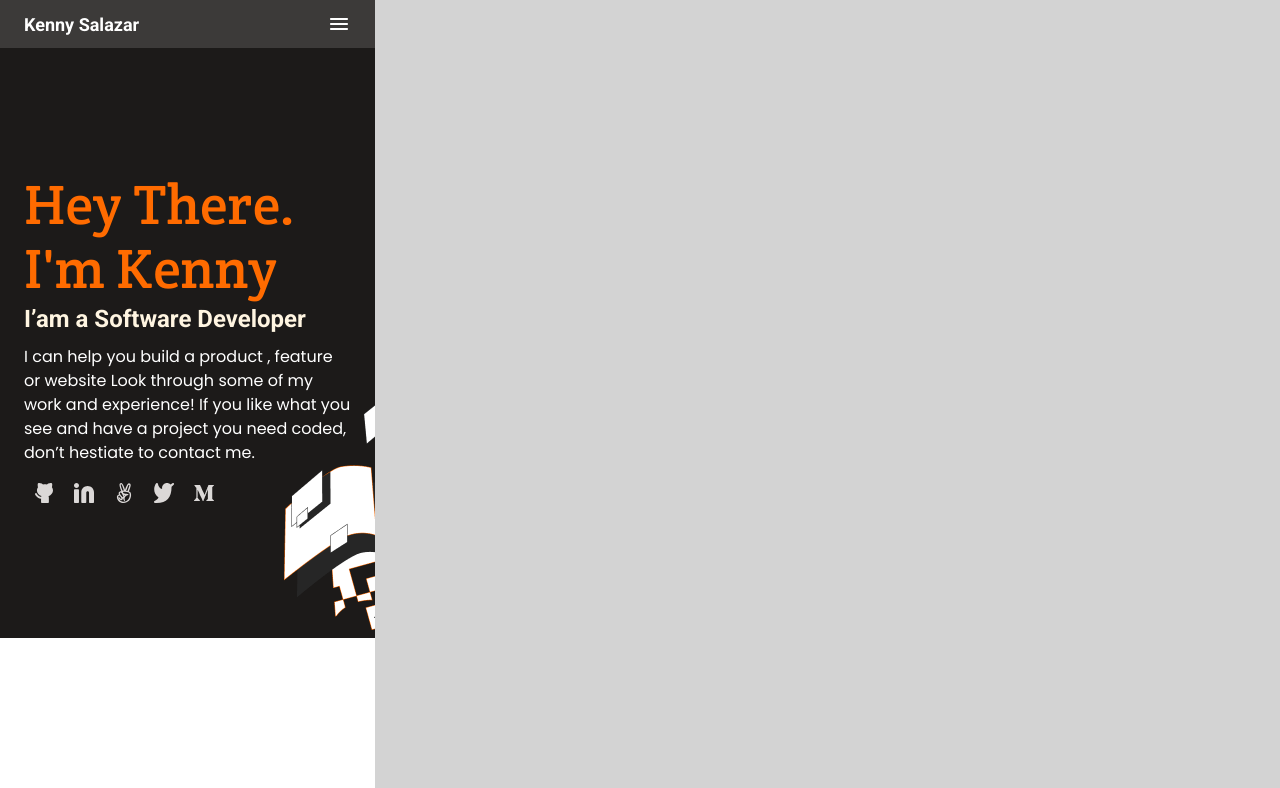
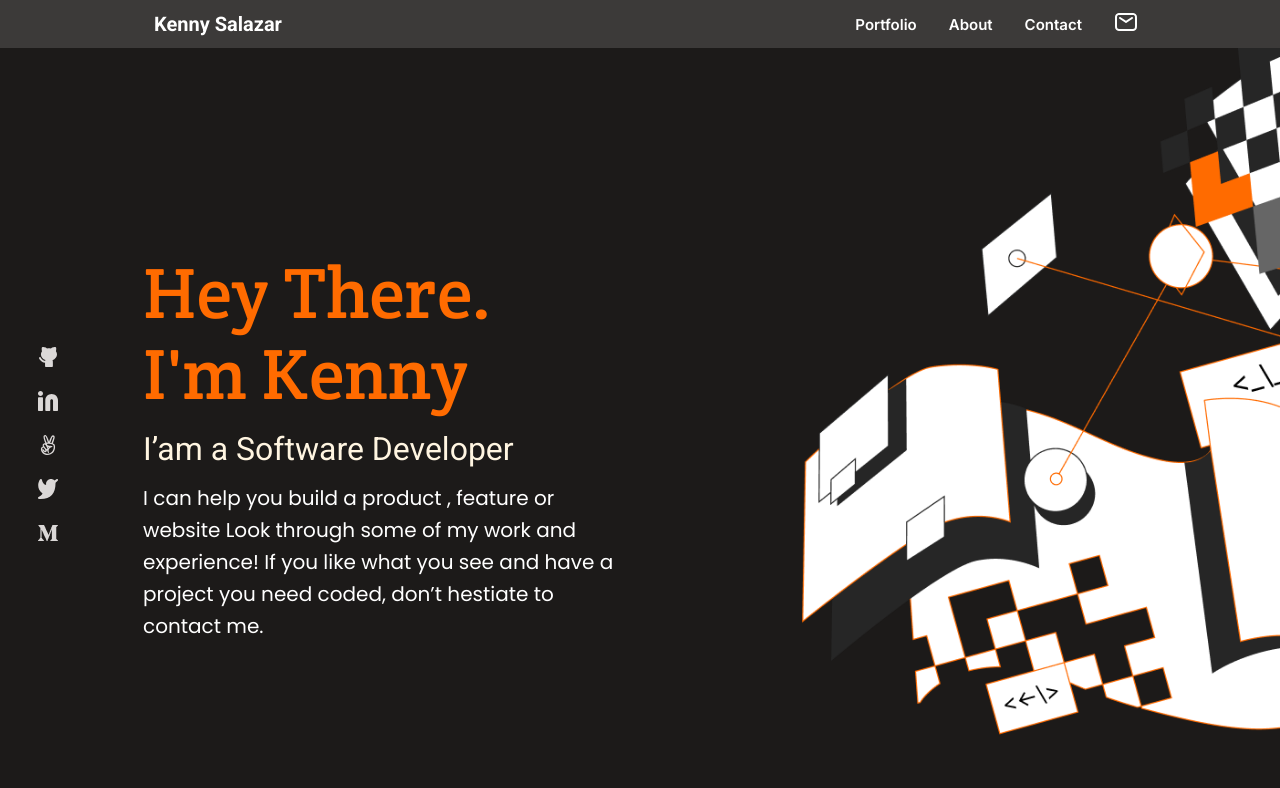
Before and after one commit to helio3197/portfolio, a plain HTML site: page index.html in a window 1280 px wide. Shown: the top 788 px of the page. Drawn offline with Linux system fonts and the light colour scheme.

Commit message:
Added desktop version for the header and headline sections

```diff
--- a/css/styles.css
+++ b/css/styles.css
@@ -1,7 +1,7 @@
 @import url("https://fonts.googleapis.com/css2?family=Roboto:wght@400;700&display=swap");
 @import url("https://fonts.googleapis.com/css2?family=Crete+Round&display=swap");
 @import url("https://fonts.googleapis.com/css2?family=Poppins&display=swap");
-@import url("https://fonts.googleapis.com/css2?family=Inter:wght@400;500;700&display=swap");
+@import url("https://fonts.googleapis.com/css2?family=Inter:wght@400;500;600;700&display=swap");
 
 body {
   background-color: lightgray;
@@ -12,7 +12,7 @@ header {
   display: flex;
   align-items: center;
   justify-content: space-between;
-  width: 375px;
+  width: 100%;
   height: 48px;
   background-color: #3c3a39;
 }
@@ -33,8 +33,12 @@ header {
   margin-right: 24px;
 }
 
+.navbar {
+  display: none;
+}
+
 .headline {
-  width: 375px;
+  width: 100%;
   height: 590px;
   display: flex;
   flex-direction: column;
@@ -105,12 +109,13 @@ header {
 }
 
 .works {
-  width: 375px;
+  width: 100%;
   box-sizing: border-box;
   display: grid;
   grid-template-columns: auto;
   padding: 120px 24px 96px;
   background-color: white;
+  place-items: center;
 }
 
 .works > h1 {
@@ -207,6 +212,7 @@ header {
   background-repeat: no-repeat;
   background-size: contain;
   height: 386px;
+  width: 327px;
   margin-bottom: 24px;
 }
 
@@ -246,7 +252,7 @@ header {
 }
 
 .about {
-  width: 375px;
+  width: 100%;
   background-color: #1c1a19;
   box-sizing: border-box;
   display: grid;
@@ -271,6 +277,7 @@ header {
   font-weight: 400;
   line-height: 24px;
   margin: 0 24px 24px;
+  height: 144px;
 }
 
 .about .button {
@@ -291,6 +298,9 @@ header {
   text-align: center;
   padding: 0;
   margin: 120px 0 85px 0;
+  display: flex;
+  flex-direction: column;
+  align-items: center;
 }
 
 .about-list li ul {
@@ -323,21 +333,30 @@ header {
 */
 
 #diamond {
+  /*
   background-image: url("diamond.png");
   background-repeat: no-repeat;
   background-position: left 60px top 7px;
+  */
+  list-style-image: url(diamond.png);
 }
 
 #square {
+  /*
   background-image: url("square.png");
   background-repeat: no-repeat;
   background-position: left 55px top 10px;
+  */
+  list-style-image: url("square.png");
 }
 
 #circle {
+  /*
   background-image: url("circle.png");
   background-repeat: no-repeat;
   background-position: left 110px top 10px;
+  */
+  list-style-image: url("circle.png");
 }
 
 /* contact form section */
@@ -346,7 +365,7 @@ header {
   box-sizing: border-box;
   background-color: #ffff;
   padding: 120px 0 0 0;
-  width: 375px;
+  width: 100%;
   display: flex;
   flex-direction: column;
 }
@@ -468,3 +487,81 @@ header {
   align-self: center;
   margin-bottom: 7px;
 }
+
+@media (min-width: 992px) {
+  .logo-placeholder {
+    margin-left: 154px;
+    font-size: 20px;
+  }
+
+  .menu-icon {
+    background-image: none;
+    width: auto;
+    height: auto;
+    margin-right: 142px;
+  }
+
+  .navbar {
+    display: flex;
+    list-style: none;
+    padding: 0;
+    gap: 32px;
+    margin: 0;
+    align-items: center;
+  }
+
+  .navbar a {
+    text-decoration: none;
+    color: #ffff;
+    font-family: Inter, sans-serif;
+    font-size: 15px;
+    font-weight: 600;
+  }
+
+  .mail-icon::before {
+    content: url("icon-mail.svg");
+  }
+
+  .headline {
+    background-image: url("Illustration-desktop.png");
+    background-position: right top;
+    background-size: contain;
+    flex-direction: row;
+    justify-content: flex-start;
+    height: 798px;
+  }
+
+  .icons-container {
+    order: 0;
+    width: auto;
+    height: auto;
+    margin-left: 28px;
+    flex-direction: column;
+    align-self: center;
+  }
+
+  .headline-text {
+    order: 1;
+    margin-left: 75px;
+    align-self: center;
+    width: 38%;
+  }
+
+  .headline h1 {
+    margin: 0 0 14px;
+    font-size: 72px;
+    line-height: 81.5px;
+  }
+
+  .headline h2 {
+    margin: 0 0 14px;
+    font-size: 32px;
+    font-weight: 500;
+  }
+
+  .headline p {
+    margin: 0;
+    font-size: 20px;
+    line-height: 32px;
+  }
+}
--- a/index.html
+++ b/index.html
@@ -10,9 +10,17 @@
   <body>
     <header>
       <a href="" class="logo-placeholder"> Kenny Salazar </a>
-      <nav class="menu-icon"></nav>
+      <nav class="menu-icon">
+        <ul class="navbar">
+          <li><a href="#portfolio">Portfolio</a></li>
+          <li><a href="#about">About</a></li>
+          <li><a href="#contact">Contact</a></li>
+          <li><a href="" class="mail-icon"></a></li>
+        </ul>
+      </nav>
     </header>
-    <section class="headline">
+    <div class="headline">
+      <section class="headline-text">
         <h1>Hey There.<br />I'm Kenny</h1>
         <h2>I’am a Software Developer</h2>
         <p>
@@ -20,6 +28,7 @@
           my work and experience! If you like what you see and have a project you
           need coded, don’t hestiate to contact me.
         </p>
+      </section>
       <ul class="icons-container">
         <li>
           <a href=""><span class="github-icon"></span></a>
@@ -37,8 +46,8 @@
           <a href=""><span class="m-icon"></span></a>
         </li>
       </ul>
-    </section>
-    <section class="works">
+    </div>
+    <section class="works" id="portfolio">
       <h1>My Recent Works</h1>
       <section class="featured-work">
         <img
@@ -139,7 +148,7 @@
         <a class="button" href="">See Project</a>
       </section>
     </section>
-    <section class="about">
+    <section class="about" id="about">
       <h1>About me</h1>
       <p>
         Hello I’m a software developer! I can help you build a product , feature
@@ -180,7 +189,7 @@
         </li>
       </ul>
     </section>
-    <section class="contact-form-section">
+    <section class="contact-form-section" id="contact">
       <h1 class="contact-description">
         I'm always interested in hearing about new projects, so if you'd like to
         chat please get in touch.
```
Also changed, not shown: css/Illustration-desktop.png (added), css/icon-mail.svg (added). Lines whose indentation alone changed are shown as unchanged.
